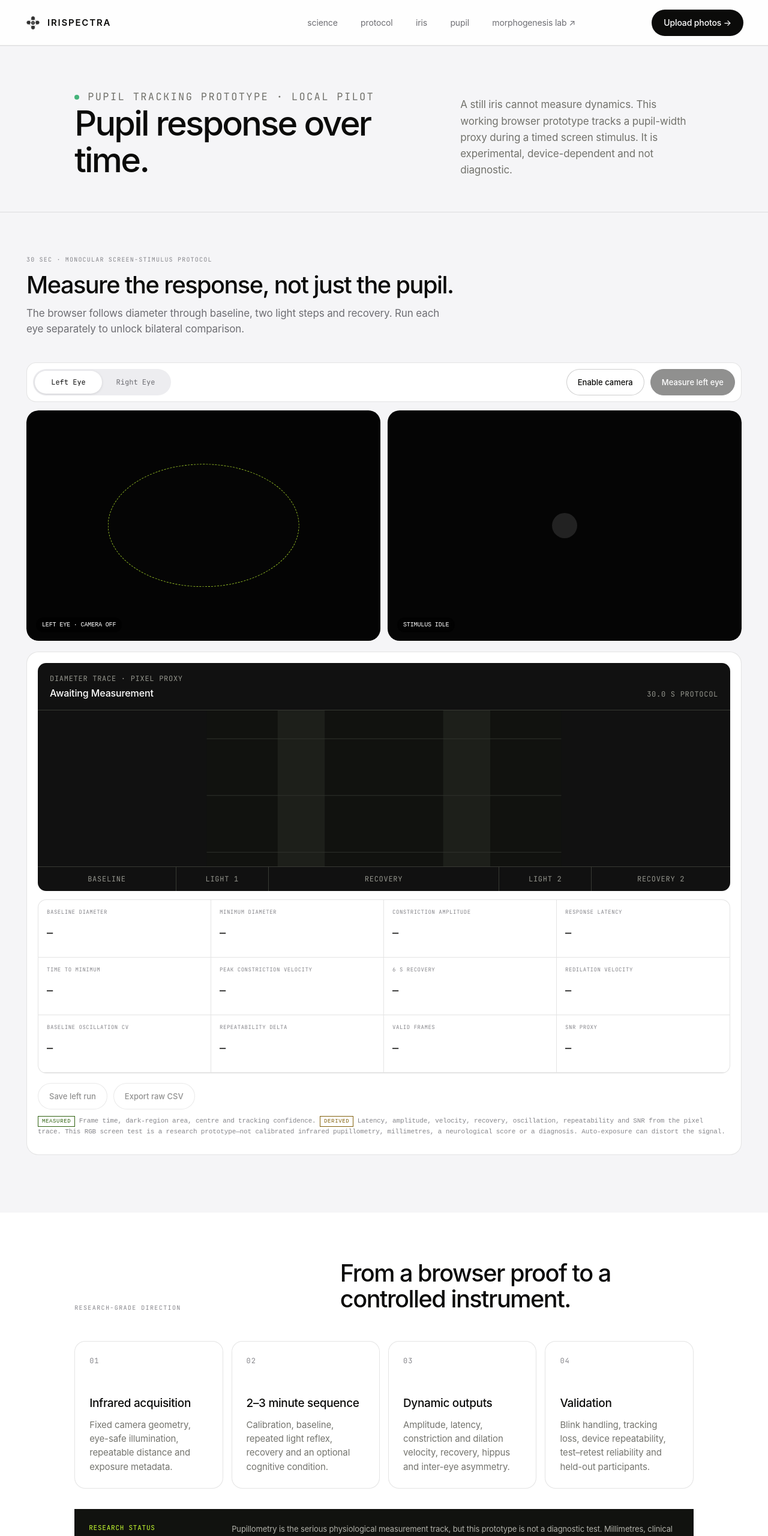
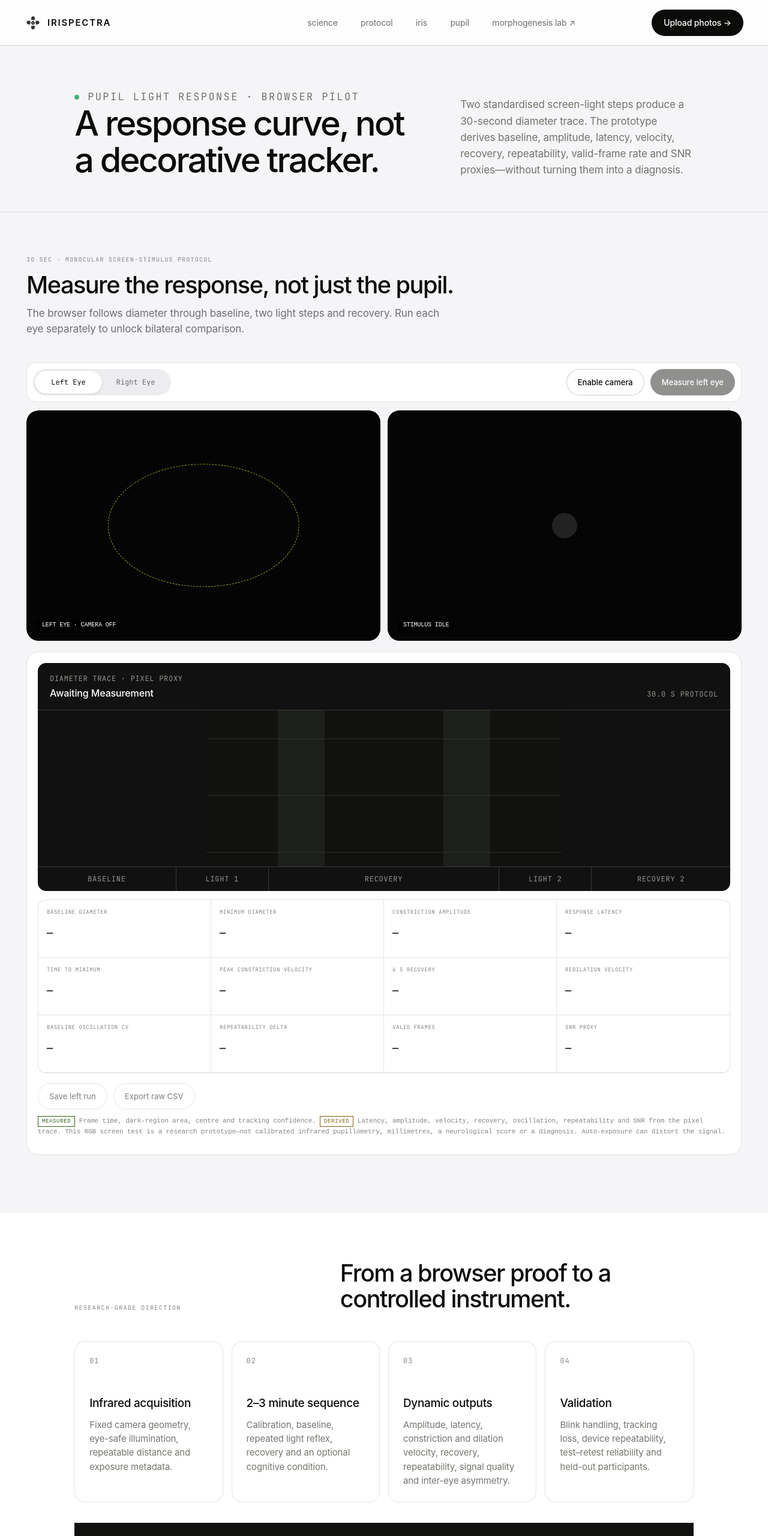
Before and after one commit to denizirban/irispectra-research-platform, a Next.js app: page /pupillometry in a window 1280 px wide. Shown: the top 2560 px of the page at 60% size. Built offline with nearby package versions, Linux system fonts and the light colour scheme; a web font is replaced by a local one.

Commit message:
Upgrade app/pupillometry/page.tsx measurement experience

```diff
--- a/app/pupillometry/page.tsx
+++ b/app/pupillometry/page.tsx
@@ -4,14 +4,14 @@ import { PupilProtocol } from "@/components/pupil-protocol"
 
 export default function PupillometryPage() {
   return <main className="page-shell"><SiteHeader />
-    <section className="page-intro"><div><p className="eyebrow"><span className="status-dot" />PUPIL TRACKING PROTOTYPE · LOCAL PILOT</p><h1>Pupil response over time.</h1></div><p>A still iris cannot measure dynamics. This working browser prototype tracks a pupil-width proxy during a timed screen stimulus. It is experimental, device-dependent and not diagnostic.</p></section>
+    <section className="page-intro"><div><p className="eyebrow"><span className="status-dot" />PUPIL LIGHT RESPONSE · BROWSER PILOT</p><h1>A response curve, not a decorative tracker.</h1></div><p>Two standardised screen-light steps produce a 30-second diameter trace. The prototype derives baseline, amplitude, latency, velocity, recovery, repeatability, valid-frame rate and SNR proxies—without turning them into a diagnosis.</p></section>
     <PupilProtocol />
     <section className="method-document pupil-roadmap">
       <header><p className="eyebrow">RESEARCH-GRADE DIRECTION</p><h2>From a browser proof to a controlled instrument.</h2></header>
       <div className="pipeline-grid four-up">
         <article><span>01</span><h3>Infrared acquisition</h3><p>Fixed camera geometry, eye-safe illumination, repeatable distance and exposure metadata.</p></article>
         <article><span>02</span><h3>2–3 minute sequence</h3><p>Calibration, baseline, repeated light reflex, recovery and an optional cognitive condition.</p></article>
-        <article><span>03</span><h3>Dynamic outputs</h3><p>Amplitude, latency, constriction and dilation velocity, recovery, hippus and inter-eye asymmetry.</p></article>
+        <article><span>03</span><h3>Dynamic outputs</h3><p>Amplitude, latency, constriction and dilation velocity, recovery, repeatability, signal quality and inter-eye asymmetry.</p></article>
         <article><span>04</span><h3>Validation</h3><p>Blink handling, tracking loss, device repeatability, test–retest reliability and held-out participants.</p></article>
       </div>
       <div className="method-boundary"><strong>RESEARCH STATUS</strong><p>Pupillometry is the serious physiological measurement track, but this prototype is not a diagnostic test. Millimetres, clinical thresholds and disease inference remain disabled until calibrated hardware and external validation exist.</p></div>
```
